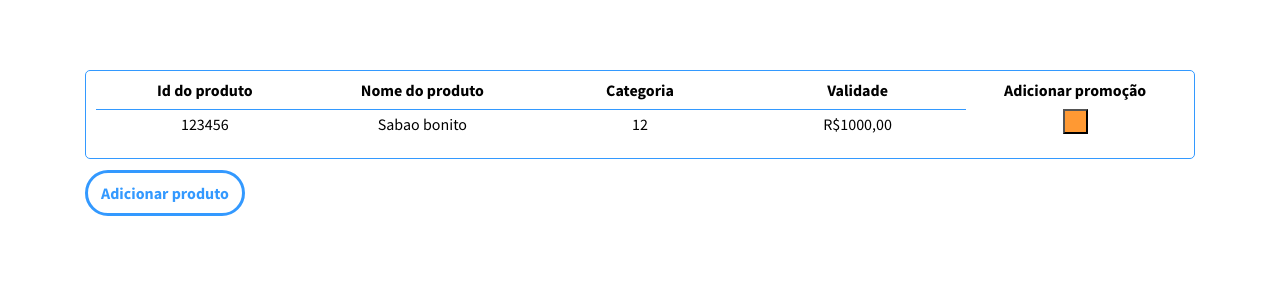
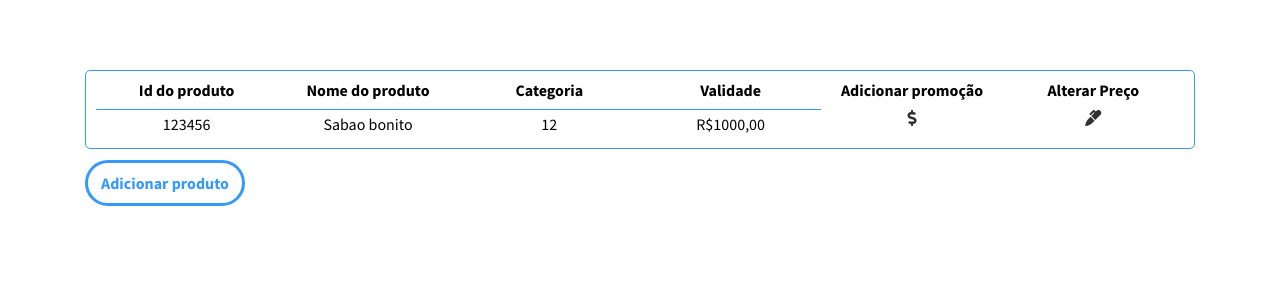
Before and after one commit to jessescn/CCCPharma-frontend, a PHP site: page /relatorios/relatorio-produtos.html in a window 1280 px wide. Shown: the part 258-558 px from the top of the page. Run offline with PHP 8.4, Linux system fonts and the light colour scheme; some libraries are stand-ins or nearby versions.

Commit message:
Continuando modals

```diff
--- a/relatorios/relatorio-produtos.html
+++ b/relatorios/relatorio-produtos.html
@@ -8,6 +8,7 @@
     <title>Desing responsivo</title>
     <link rel="stylesheet" href="../style.css">
     <link rel="stylesheet" type="text/css" href="../jquery.fancybox.min.css">
+    <link rel="stylesheet" href="https://use.fontawesome.com/releases/v5.6.1/css/all.css" integrity="sha384-gfdkjb5BdAXd+lj+gudLWI+BXq4IuLW5IT+brZEZsLFm++aCMlF1V92rMkPaX4PP" crossorigin="anonymous">
 </head>
 <body>
     <header class="cabecalho">
@@ -36,23 +37,31 @@
                         <span class="relatorio__titulo">Categoria</span>
                         <span class="relatorio__titulo">Validade</span>
                         <span class="relatorio__titulo">Adicionar promoção</span>
+                        <span class="relatorio__titulo">Alterar Preço</span>
                         <span class="relatorio__elemento">123456</span>
                         <span class="relatorio__elemento">Sabao bonito</span>
                         <span class="relatorio__elemento">12</span>
                         <span class="relatorio__elemento">R$1000,00</span>
-                        <button class="relatorio__botao relatorio__cor2"></button>
-                        <a data-fancybox data-touch="false" href="#promocao" class="modal__promocao"></a>
+                        <a data-fancybox data-touch="false" href="#promocao" class="modal__promocao">
+                            <i class="fas fa-dollar-sign"></i>
+                        </a>
+                        <a data-fancybox data-touch="false" href="#promocao" class="modal__promocao">
+                            <i class="fas fa-marker"></i>
+                        </a>
                     </div>
                     <div>
-
                     </div>
                 </section>
+                <div id="promocao">
+                    <h3 class="text-center">Alterar preço</h3>
+                    <form action=""></form>
+                </div>
                 <div>
                     <a data-fancybox data-touch="false" href="#modal" class="relatorio__modal">Adicionar produto</a>
                 </div>
                 <div id="modal">
                     <h3 class="text-center">Adicionar Produto</h3>
-                    <form class="modal__formulario">
+                    <form action="#" class="modal__formulario">
                         <div class="text-center">
                             <label class="modal__label">Nome </label>
                             <input class="modal__input" name="nome" type="text">
--- a/style.css
+++ b/style.css
@@ -376,7 +377,7 @@ body {
 .relatorio__linhas {
   margin: 10px 10px;
   display: grid;
-  grid-template-columns: 1fr 1fr 1fr 1fr 1fr;
+  grid-template-columns: 1fr 1fr 1fr 1fr 1fr 1fr;
   grid-row-gap: 10px;
 }
 
@@ -458,6 +455,14 @@ body {
 .modal__formulario {
   display: block;
   margin-left: -45px;
+}
+
+.modal__promocao {
+  margin: 0 auto;
+}
+
+.fas {
+  color: #303030;
 }
 
 .relatorio__cor2 {
```
Also changed, not shown: other parts of style.css (+40 -41 lines).
